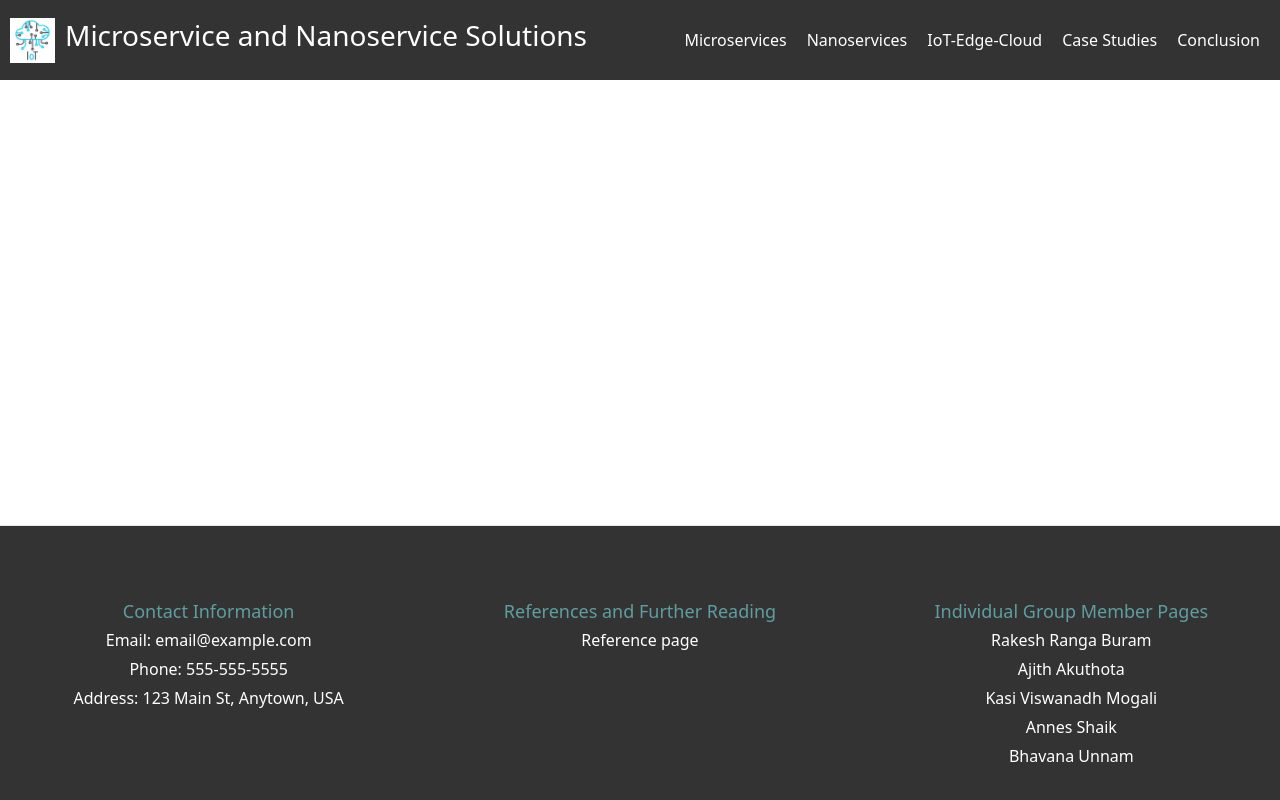
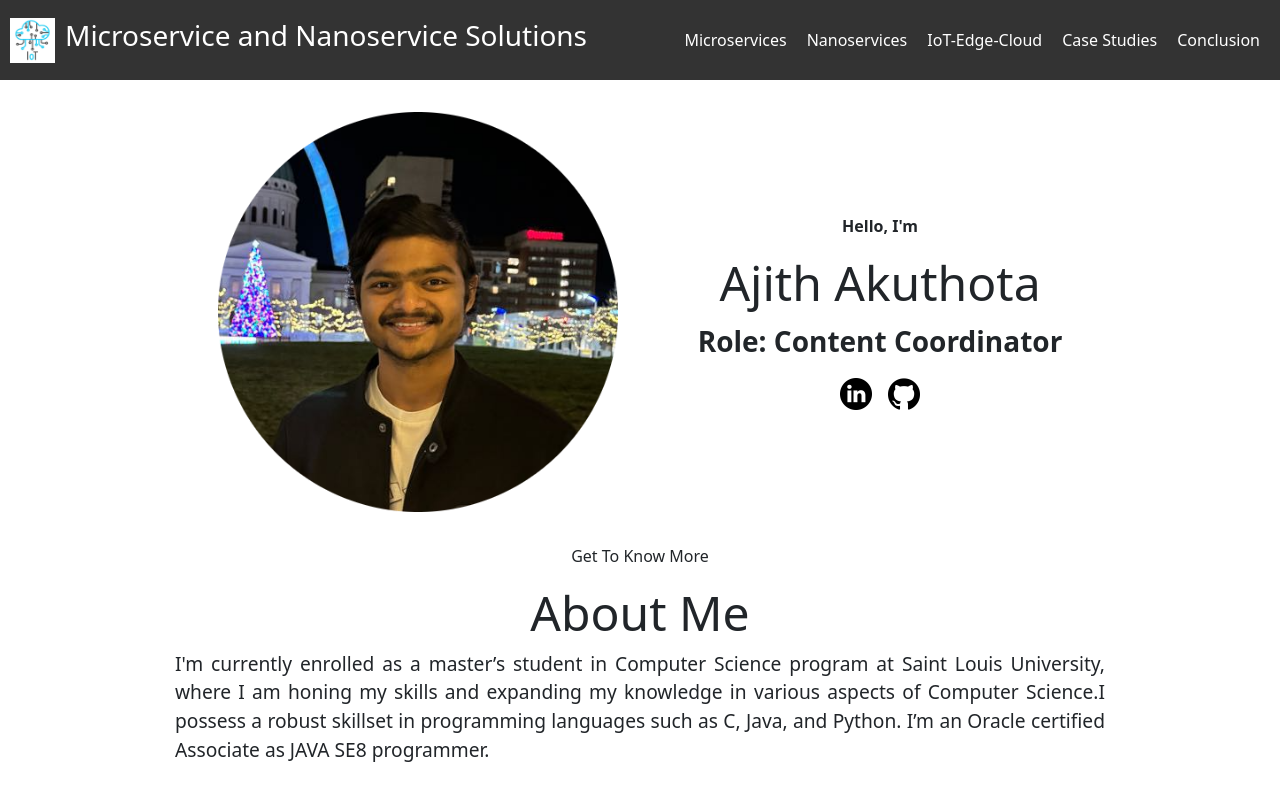
Before and after one commit to Rakesh-Ranga-Buram/web-tech-final-project, a React (Create React App) app: page /ajith in a window 1280 px wide. Shown: the top 800 px of the page. Built offline with nearby package versions, Linux system fonts and the light colour scheme.

Commit message:
Ajith profile page

```diff
--- a/src/App.js
+++ b/src/App.js
@@ -12,6 +12,7 @@ import { Conclusion } from "./pages/Conclusion";
 import { References } from "./pages/References";
 import ScrollToTop from "./components/ScrollToTop";
 import { Rakesh } from "./pages/Rakesh";
+import { Ajith } from "./pages/Ajith";
 
 function App() {
   return (
@@ -28,6 +29,7 @@ function App() {
           <Route path="/conclusion" element={<Conclusion />} />
           <Route path="/references" element={<References />} />
           <Route path="/rakesh" element={<Rakesh />} />
+          <Route path="/ajith" element={<Ajith />} />
         </Routes>
       </main>
       <Footer />
--- a/src/components/Footer/Footer.js
+++ b/src/components/Footer/Footer.js
@@ -32,7 +32,7 @@ const Footer = () => {
                 <Link to="/rakesh">Rakesh Ranga Buram</Link>
               </li>
               <li>
-                <a href="#">Ajith Akuthota</a>
+                <Link to="/ajith">Ajith Akuthota</Link>
               </li>
               <li>
                 <a href="#">Kasi Viswanadh Mogali</a>
--- /dev/null
+++ b/src/pages/Ajith.js
@@ -0,0 +1,16 @@
+import Profile from "../components/Profile/Profile";
+import image from "../assets/ajith.png";
+
+export function Ajith() {
+  return (
+    <Profile
+      image={image}
+      name="Ajith Akuthota "
+      linkedInURL="https://www.linkedin.com/in/ajith-akuthota-4693081a8/"
+      gitHubURL="https://github.com/AjithAkuthota23"
+      role="Content Coordinator "
+      email="ajith.akuthota@slu.edu"
+      about="I'm currently enrolled as a master’s student in Computer Science program at Saint Louis University, where I am honing my skills and expanding my knowledge in various aspects of Computer Science.I possess a robust skillset in programming languages such as C, Java, and Python. I’m an Oracle certified Associate as JAVA SE8 programmer."
+    />
+  );
+}
--- a/src/pages/Rakesh.js
+++ b/src/pages/Rakesh.js
@@ -8,8 +8,8 @@ export function Rakesh() {
       name="Rakesh Ranga Buram"
       linkedInURL="https://www.linkedin.com/in/rakesh-ranga-buram-a29724121"
       gitHubURL="https://github.com/Rakesh-Ranga-Buram"
-      role="Development (D)"
-      email="rangaburamrakesh@gmail.com"
+      role="Developer"
+      email="rakesh.rangaburam@slu.edu"
       about="I'm a hard-working individual and a fast learner. With hands-on experience as an Oracle Commerce Cloud Developer at LTI Mindtree, I have developed and enhanced multiple e-commerce sites. I possess strong skills in Java, ReactJS, Redux, and Python, and have practical experience in image processing and AR/VR applications. Additionally, I have led successful projects and teams, earning recognition for my innovative solutions and leadership abilities."
     />
   );
```
Also changed, not shown: src/assets/ajith.png (added).
